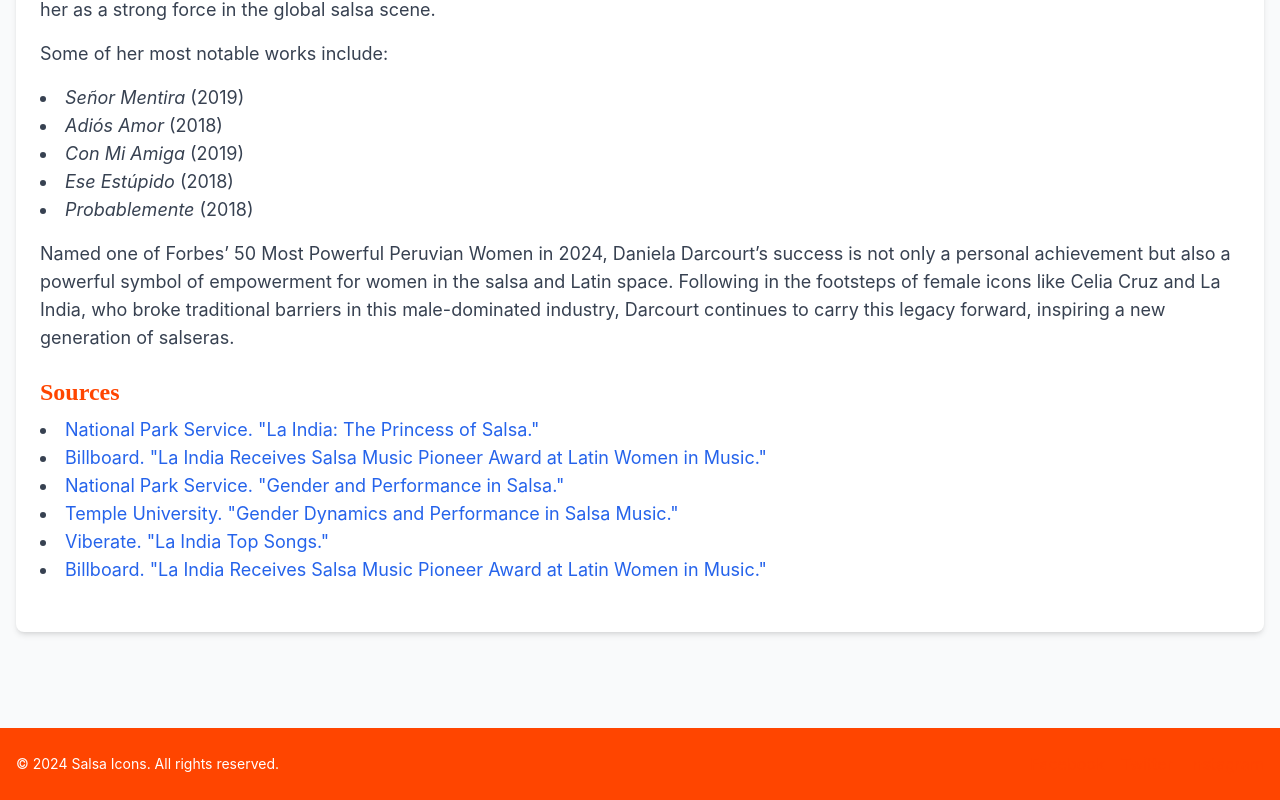
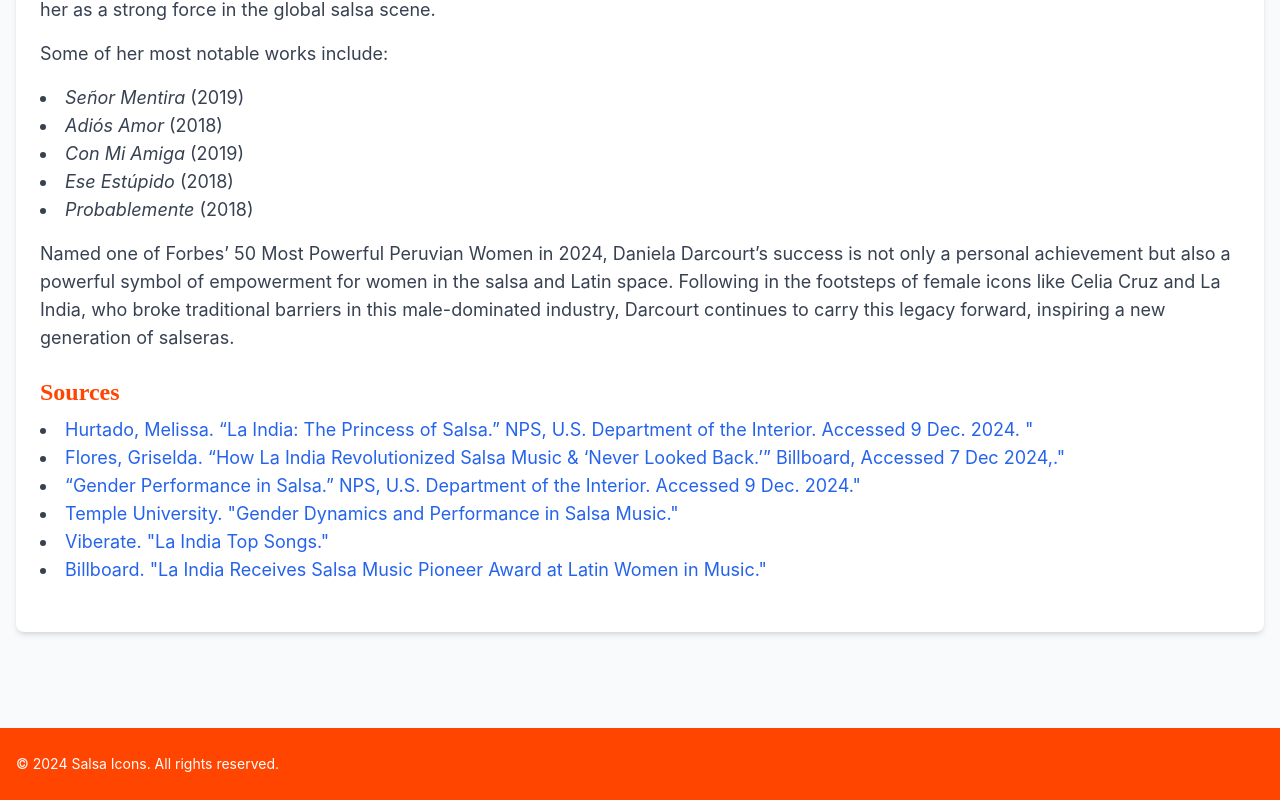
Before and after one commit to samdobson28/salsa-icons, a Next.js app: page /artists/la-india in a window 1280 px wide. Shown: the part 3124-3924 px from the top of the page. Built offline with nearby package versions, Linux system fonts and the light colour scheme.

Commit message:
Update page.tsx

```diff
--- a/src/app/artists/la-india/page.tsx
+++ b/src/app/artists/la-india/page.tsx
@@ -222,7 +222,7 @@ const LaIndiaPage: React.FC = () => {
               rel="noopener noreferrer"
               className="text-blue-600 hover:underline"
             >
-              National Park Service. "La India: The Princess of Salsa."
+              Hurtado, Melissa. “La India: The Princess of Salsa.” NPS, U.S. Department of the Interior. Accessed 9 Dec. 2024. "
             </a>
           </li>
           <li>
@@ -232,8 +232,7 @@ const LaIndiaPage: React.FC = () => {
               rel="noopener noreferrer"
               className="text-blue-600 hover:underline"
             >
-              Billboard. "La India Receives Salsa Music Pioneer Award at Latin
-              Women in Music."
+              Flores, Griselda. “How La India Revolutionized Salsa Music & ‘Never Looked Back.’” Billboard, Accessed 7 Dec 2024,."
             </a>
           </li>
           <li>
@@ -243,7 +242,7 @@ const LaIndiaPage: React.FC = () => {
               rel="noopener noreferrer"
               className="text-blue-600 hover:underline"
             >
-              National Park Service. "Gender and Performance in Salsa."
+              “Gender Performance in Salsa.” NPS, U.S. Department of the Interior. Accessed 9 Dec. 2024."
             </a>
           </li>
           <li>
@@ -253,8 +252,7 @@ const LaIndiaPage: React.FC = () => {
               rel="noopener noreferrer"
               className="text-blue-600 hover:underline"
             >
-              Temple University. "Gender Dynamics and Performance in Salsa
-              Music."
+              Temple University. "Gender Dynamics and Performance in Salsa Music."
             </a>
           </li>
           <li>
```
